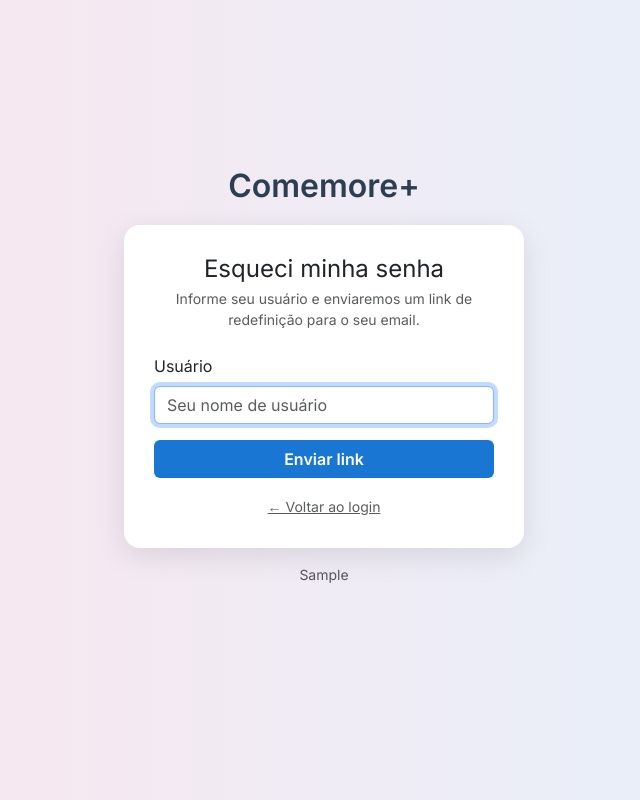
After one commit to Paulo-Marcelo-Git/project_rsvp_birthday, a Python web app: template backend/templates/forgot_password.html in a window 1280 px wide. The commit adds this page. Shown: the whole page, without its empty margins (316-956 px from the left). Run offline with Jinja, Linux system fonts and the light colour scheme; the template is opened without the code that fills it: most values are stand-ins (such as "Sample title", 1, 10 or a date in 2020).

Commit message:
feat: rota /forgot_password e template de solicitação de reset
Co-Authored-By: Claude Sonnet 4.6 <noreply@anthropic.com>

```diff
--- /dev/null
+++ b/backend/templates/forgot_password.html
@@ -0,0 +1,46 @@
+<!-- backend/templates/forgot_password.html -->
+{% extends "base.html" %}
+{% block title %}Comemore+ - Esqueci minha senha{% endblock %}
+
+{% block content %}
+<style>
+  body { background: linear-gradient(to right, #fce4ec, #e3f2fd); }
+  .card-box {
+    background: #fff; padding: 30px; border-radius: 16px;
+    box-shadow: 0 8px 30px rgba(0,0,0,0.1); width: 100%; max-width: 400px;
+  }
+  .btn-primary-custom { background: #1976d2; color: white; font-weight: 600; }
+  .btn-primary-custom:hover { background: #1565c0; color: white; }
+</style>
+
+<div class="container d-flex flex-column align-items-center justify-content-center"
+     style="min-height: 90vh;">
+  <h1 style="font-weight:700;font-size:2rem;color:#2c3e50;margin-bottom:20px;">
+    Comemore+
+  </h1>
+
+  <div class="card-box">
+    <h4 class="mb-1 text-center">Esqueci minha senha</h4>
+    <p class="text-muted text-center small mb-4">
+      Informe seu usuário e enviaremos um link de redefinição para o seu email.
+    </p>
+
+    <form method="POST" action="{{ url_for('forgot_password') }}">
+      <input type="hidden" name="csrf_token" value="{{ csrf_token() }}">
+      <div class="mb-3">
+        <label class="form-label fw-500">Usuário</label>
+        <input type="text" name="username" class="form-control" required autofocus
+               placeholder="Seu nome de usuário">
+      </div>
+      <div class="d-grid mb-3">
+        <button type="submit" class="btn btn-primary-custom">Enviar link</button>
+      </div>
+      <div class="text-center">
+        <a href="{{ url_for('login') }}" class="text-muted small">← Voltar ao login</a>
+      </div>
+    </form>
+  </div>
+
+  <div class="mt-3 text-muted small">{{ app_version }}</div>
+</div>
+{% endblock %}
--- a/backend/templates/login.html
+++ b/backend/templates/login.html
@@ -59,6 +59,11 @@
       <div class="d-grid">
         <button type="submit" class="btn btn-login">Entrar</button>
       </div>
+      <div class="text-center mt-3">
+        <a href="{{ url_for('forgot_password') }}" class="text-muted small">
+          Esqueci minha senha
+        </a>
+      </div>
     </form>
   </div>
 
```
Also changed, not shown: backend/app.py (+40 -0 lines), backend/tests/test_password_reset.py (+48 -0 lines).
